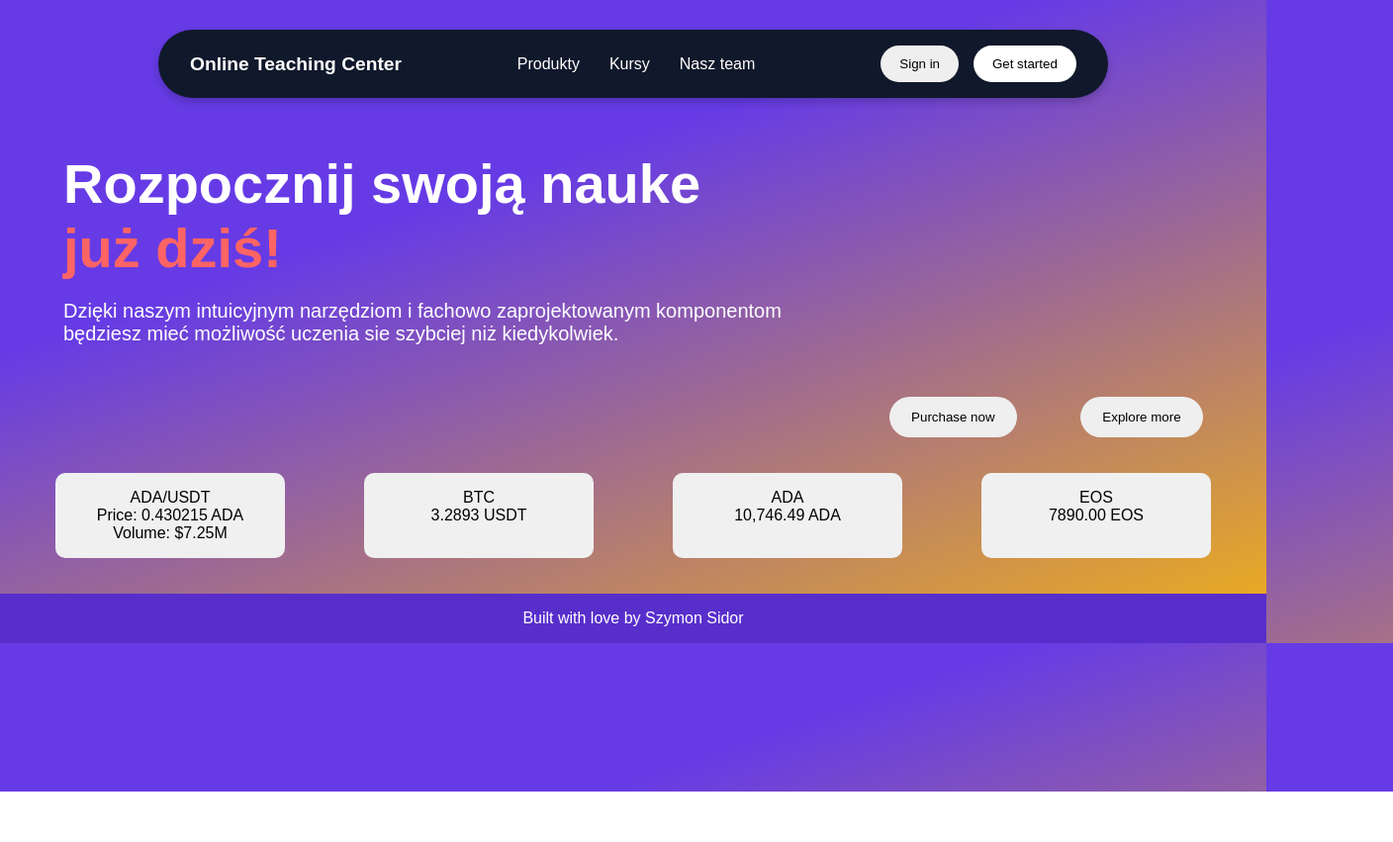
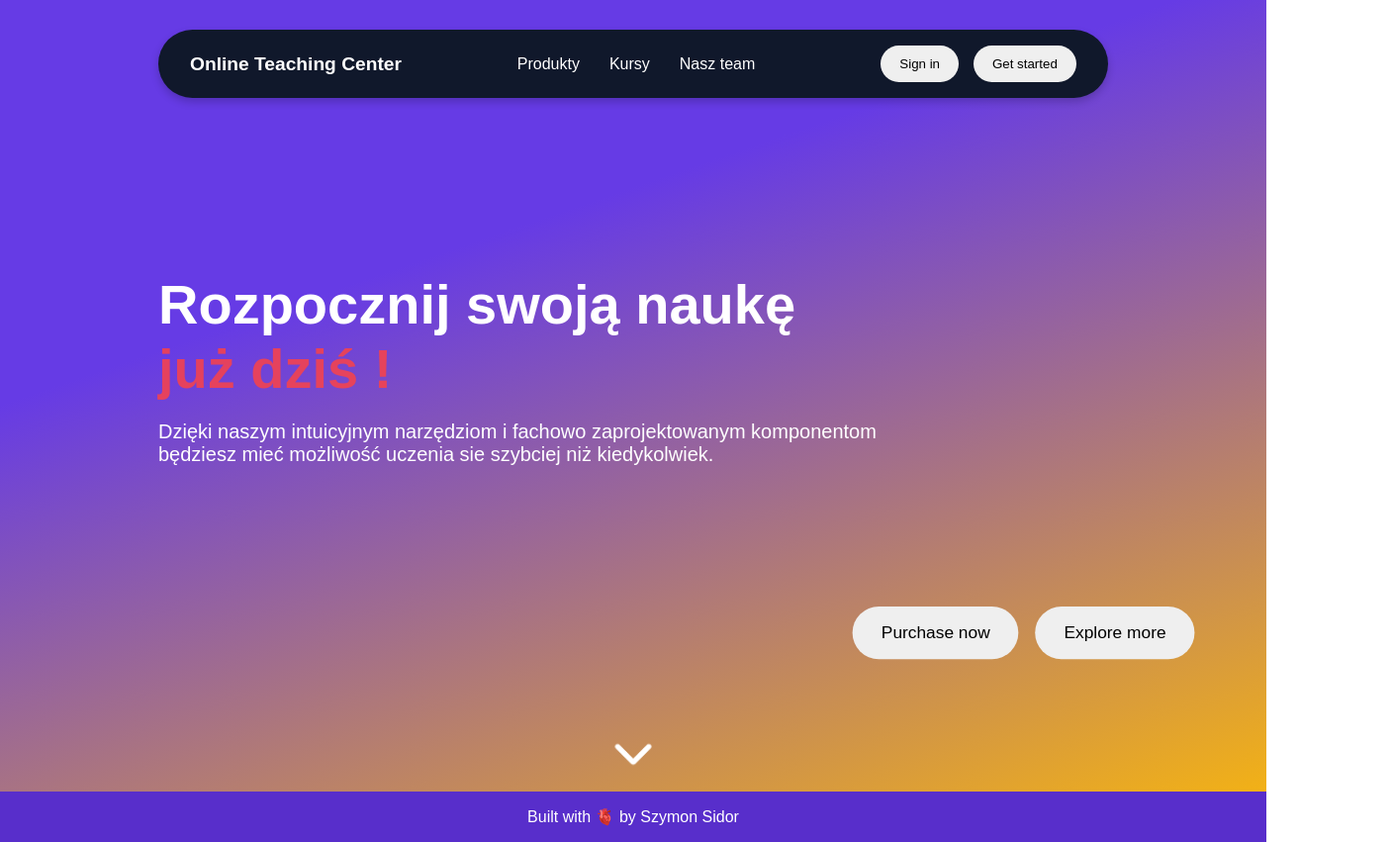
Before and after one commit to S1D0R-10/final-project-PSI-kl1, a plain HTML site: page index.html in a window 1280 px wide. Shown: the whole page at 99% size, 1408 px wide, since content can reach past the window. Before the commit the page ends 800 px from the top, so only its background shows below. Drawn offline with Linux system fonts and the light colour scheme.

Commit message:
zmiany -dodanie strzalki - usuniecie niepotrzenych zeczy -stworzenie widoku pierwszej strony - naprawienie kilka bledów

```diff
--- a/index.html
+++ b/index.html
@@ -7,6 +7,7 @@
     <link rel="stylesheet" href="style.css">
 </head>
 <body>
+    <div class="first-page" style="">
         <header>
             <nav>
                 <div class="logo">Online Teaching Center</div>
@@ -17,13 +18,14 @@
                 </ul>
                 <div class="buttons">
                     <button class="btn">Sign in</button>
-                <button class="btn highlight">Get started</button>
+                    <button class="btn">Get started</button>
                 </div>
             </nav>
+            <div class="first-page-content">
                 <div class="hero">
                     <div class="title">
-                <h1>Rozpocznij swoją nauke</h1>
-                <h1 style="color: #ff6464">już dziś!</h1>
+                        <h1>Rozpocznij swoją naukę</h1>
+                        <h1 style="color: rgba(255,66,66,0.82)">już dziś !</h1>
                         <p style="font-size: 20px">Dzięki naszym intuicyjnym narzędziom i fachowo zaprojektowanym komponentom będziesz mieć możliwość uczenia sie szybciej niż kiedykolwiek.</p>
                     </div>
                 </div>
@@ -33,17 +35,12 @@
                         <button class="btn-hero">Explore more</button>
                     </div>
                 </div>
+                <img src="arrow.gif" alt="Scroll Down Arrow" class="scroll-down-arrow">
+            </div>
         </header>
-    <main>
-        <div class="dashboard">
-            <div class="card">ADA/USDT<br>Price: 0.430215 ADA<br>Volume: $7.25M</div>
-            <div class="card">BTC<br>3.2893 USDT</div>
-            <div class="card">ADA<br>10,746.49 ADA</div>
-            <div class="card">EOS<br>7890.00 EOS</div>
     </div>
-    </main>
     <footer>
-        Built with love by Szymon Sidor
+        Built with &#129728; by Szymon Sidor
     </footer>
 </body>
 </html>
--- a/style.css
+++ b/style.css
@@ -1,15 +1,48 @@
+::-webkit-scrollbar {
+    width: 12px;
+    height: 12px;
+}
+
+::-webkit-scrollbar-track {
+    background: none;
+    border-radius: 10px;
+}
+
+::-webkit-scrollbar-thumb {
+    background: #888;
+    border-radius: 10px;
+    border: 3px solid #f1f1f1;
+}
+
+::-webkit-scrollbar-thumb:hover {
+    background: #555;
+}
+
 body, html {
     margin: 0;
     padding: 0;
     font-family: Arial, sans-serif;
+    width: 100%;
+    overflow-x: hidden;
+
+}
+.first-page {
     background: rgb(102,59,229);
     background: linear-gradient(161deg, rgba(102,59,229,1) 33%, rgba(242,177,22,1) 100%);
+    background-size: cover;
+    background-repeat: no-repeat;
+    height: 100vh;
 }
-
 header {
     padding: 20px 0;
+
 }
+.first-page-content {
+    display: flex;
+    flex-direction: column;
+    justify-content: center;
 
+}
 nav {
     display: flex;
     justify-content: space-between;
@@ -52,8 +85,12 @@ nav ul li a {
     border: none;
     border-radius: 20px;
     cursor: pointer;
+    transition: 0.2s ease-in-out;
 }
-
+.btn:hover {
+    background: #10182b;
+    color: #F0F0F0;
+}
 .btn-hero {
     border: none;
     padding: 0.8rem 1.4rem;
@@ -65,30 +102,41 @@ nav ul li a {
 
 }
 .btn-hero:hover {
-    background: yellow;
+    background: #10182b;
+    color: #F0F0F0;
 }
 .hero-buttons {
     display: flex;
     flex-direction: row;
     justify-content: flex-end;
-    width: 100vw;
+    width: 89vw;
     padding-right: 10vw;
+    transform: scale(1.3);
 }
 .highlight {
     background-color: #ffffff;
 }
+.scroll-down-arrow {
+    width: 60px;
+    height: auto;
+    margin-top: 20px;
+    align-self: center;
+    position: absolute;
+    bottom: 0;
 
+}
 .mini-wrapper{
     display: flex;
     justify-content: space-between;
     width: fit-content;
-    gap: 5vw;
+    gap: 1vw;
     padding-right: 5vw;
 }
 
 .hero {
-    padding: 2rem;
+    padding: 8rem;
     color: white;
+    padding-top: 12%;
 
 }
 h1 {
@@ -123,5 +171,4 @@ footer {
     padding: 1rem;
     background-color: #582ecb;
     color: white;
-    margin-top: 20px;
 }
```
Also changed, not shown: arrow.gif (added). Lines whose indentation alone changed are shown as unchanged.
